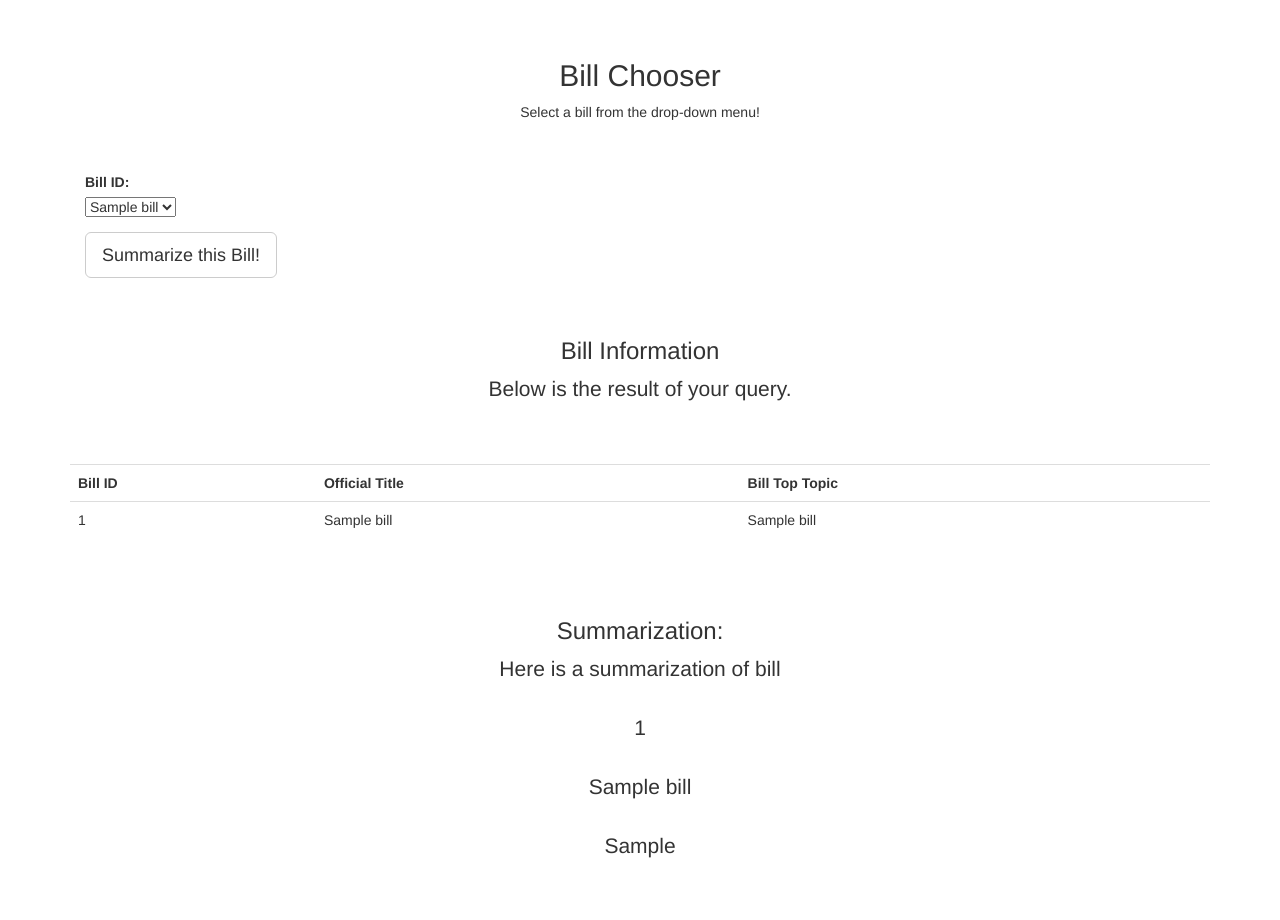
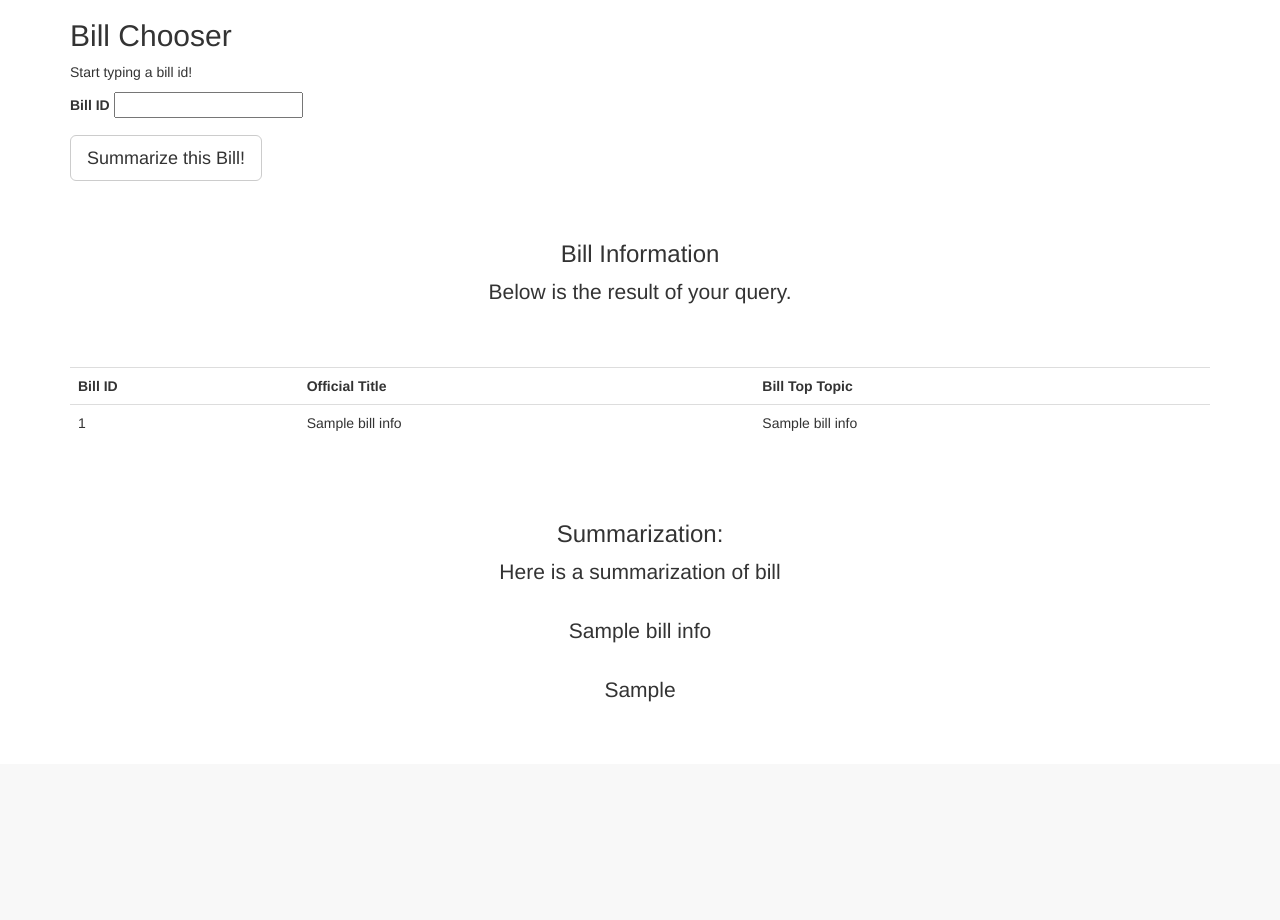
Before and after one commit to GitDavid/billuminate, a Flask app: template bill_app/templates/output.html in a window 1280 px wide. Shown: the part 51-971 px from the top of the page. After the commit the page ends 753 px from the top, so only its background shows below. Run offline with Flask 2, Linux system fonts and the light colour scheme; the template is opened without the code that fills it: values that come from a table or form of the project are taken from there, most other values are stand-ins (such as "Sample title", 1, 10 or a date in 2020); some libraries are stand-ins or nearby versions.

Commit message:
successfully adde autocomplete for bill ID

```diff
--- a/bill_app/models.py
+++ b/bill_app/models.py
@@ -14,7 +14,7 @@ def create_single_text_string(tree, tag='text'):
     text = ""
     for elt in tree.getiterator(tag):
         if isinstance(elt.text, str):
-            text += elt.text  + ' '
+            text += elt.text + ' '
     return text
 
 
--- a/bill_app/routes.py
+++ b/bill_app/routes.py
@@ -1,15 +1,14 @@
-from flask import render_template, request
+from flask import render_template, request, jsonify, Response
 from bill_app import app
 from sqlalchemy import create_engine
-# from sqlalchemy_utils import database_exists, create_database
 import pandas as pd
 import psycopg2
 from bill_app import models
+import json
+from wtforms import TextField, Form
 
 
 # Python code to connect to Postgres
-# You may need to modify this based on your OS,
-# as detailed in the postgres dev setup materials.
 user = 'melissaferrari'  # add your Postgres username here
 host = 'localhost'
 dbname = 'congressional_bills'
@@ -18,85 +17,118 @@ con = None
 con = psycopg2.connect(database=dbname,
                        user=user)
 
-@app.route('/')
+
+class SearchForm(Form):
+    bill_id = TextField('Bill ID', id='bill_autocomplete')
+
+
+@app.route('/output', methods=['GET'])
+def bills_output():
+
+    bill_id = request.args.get('bill_id')
+    print('BILL ID = {}'.format(bill_id))
+
+    # just select the bill from the database
+    query_info = """
+                 SELECT bill_id, official_title, subjects_top_term
+                 FROM bills WHERE bill_id='%s';
+                 """
+    print(query_info)
+    query_text = """
+                 SELECT bill_ix, text FROM bill_text bt
+                 INNER JOIN bills b ON bt.bill_ix = b.id WHERE b.bill_id='%s';
+                 """
+
+    query_info_results = pd.read_sql_query(query_info % (bill_id,), con)
+    query_text_results = pd.read_sql_query(query_text % (bill_id,), con)
+
+    if len(query_text_results) == 0:
+        raise Exception('Oh no! This bill is not in the database.')
+
+    # if len(query_text_results) > 1:
+    #    raise Exception('More than one bill mapped. Something is wrong!')
+
+    info_dict = query_info_results.loc[0].to_dict()
+    text_dict = query_text_results.loc[0].to_dict()
+
+    string_xml = text_dict['text']
+    summarization_result = models.do_summarization(string_xml)
+
+    form = SearchForm(request.form)
+
+    return render_template("output.html",
+                           summarization_result=summarization_result,
+                           bill_info=info_dict,
+                           bill_text=text_dict,
+                           form=form)
+
+
+@app.route('/api/bills/<bill_id>', methods=['GET'])
+def get_bills(bill_id):
+
+    query = "SELECT bill_id FROM bills WHERE bill_id LIKE '%" + bill_id + "%' LIMIT 10;"
+    query_results = pd.read_sql_query(query, con)
+    #output_list = list(query_results.bill_id.astype(str).str.cat(query_results.official_title.astype(str), sep=' - '))
+    output_list = list(query_results['bill_id'].values)
+    print(output_list)
+    return jsonify(output_list)
+
+
+@app.route('/', methods=['GET', 'POST'])
+def index():
+    form = SearchForm(request.form)
+    return render_template("bill_search.html",
+                           form=form)
+
+
+NAMES = ["hr2-114", "hr4-115", "s200-113", "hr20-114"]
+
+
+@app.route('/autocomplete', methods=['GET'])
+def autocomplete():
+    return Response(json.dumps(NAMES), mimetype='application/json')
+    # return jsonify(matching_results=NAMES)
+
+
+"""
+@app.route('/autocomplete', methods=['GET'])
+def autocomplete():
+    search = request.args.get('autocomplete')
+    query_list = "SELECT bill_id FROM bills WHERE bill_id LIKE '%"+ search+"%' LIMIT 10;""
+    print(query_list)
+    # query_list = query_list.replace("%%", "% %s %")
+    query_list_results = pd.read_sql_query(query_list % (search,), con)
+
+    df_dict = query_list_results.to_dict()
+    print(df_dict)
+    return Response(json.dumps(df_dict), mimetype='application/json')
+    # jsonify(matching_results=df_dict)
+
+"""
+
+
+@app.route('/db_fancy')
+def bills_page_fancy():
+    sql_query = """
+                SELECT bill_id, official_title, subjects_top_term
+                FROM bills WHERE status=1;
+                """
+    query_results = pd.read_sql_query(sql_query, con)
+    bills = []
+    for i in range(0, query_results.shape[0]):
+        d = dict(bill_id=query_results.iloc[i]['bill_id'],
+                 official_title=query_results.iloc[i]['official_title'],
+                 subjects_top_term=query_results.iloc[i]['subjects_top_term'])
+        bills.append(d)
+    return render_template('bill_list.html', bills=bills)
+
+
+# @app.route('/')
 @app.route('/bill_input')
 def bill_input():
-    query_list = "SELECT bill_id FROM bills;"
+    query_list = "SELECT bill_id FROM bills WHERE (id>=9000) AND (id<10000);"
     query_list_results = pd.read_sql_query(query_list, con)
     bill_id_list = list(query_list_results['bill_id'])
     return render_template("bill_search.html",
                            title='Bill selector',
                            bill_list=bill_id_list)
-
-@app.route('/db')
-def bill_page():
-    sql_query = """
-                SELECT * FROM bills WHERE status=1;
-                """
-
-    query_results = pd.read_sql_query(sql_query, con)
-    bills = ""
-    print(query_results[:10])
-    for i in range(0, 10):
-        bills += query_results.iloc[i]['official_title']
-        bills += "<br>"
-    return bills
-
-
-@app.route('/db_fancy')
-def bills_page_fancy():
-    sql_query = """
-                SELECT bill_id, official_title, subjects_top_term FROM bills WHERE status=1;
-                """
-    query_results = pd.read_sql_query(sql_query, con)
-    bills = []
-    for i in range(0, query_results.shape[0]):
-        bills.append(dict(bill_id=query_results.iloc[i]['bill_id'],
-                          official_title=query_results.iloc[i]['official_title'],
-                          subjects_top_term=query_results.iloc[i]['subjects_top_term']))
-    return render_template('bill_list.html', bills=bills)
-
-
-
-
-
-@app.route('/output')
-def bills_output():
-    # pull 'bill_id' from input field and store it
-    bill_id = request.args.get('bill_id')
-    print('BILL ID = {}'.format(bill_id))
-    #bill_id = 'hr4764-114'
-
-    # just select the bill from the database
-    query_info = "SELECT bill_id, official_title, subjects_top_term FROM bills WHERE bill_id='%s';" % bill_id
-    #query_text = "SELECT bill_ix, text FROM bill_text WHERE bill_ix = (SELECT ls.id FROM bills ls WHERE bill_id='%s');" % bill_id
-    query_text = "SELECT bill_ix, text FROM bill_text bt INNER JOIN bills b ON bt.bill_ix = b.id WHERE b.bill_id = '%s';" % bill_id
-
-    query_info_results = pd.read_sql_query(query_info, con)
-    query_text_results = pd.read_sql_query(query_text, con)
-
-    # assert len(query_text_results) == 0 ## Asserts should never happen
-    if len(query_text_results) == 0:
-        raise Exception('Oh no! This bill is not in the database.')
-
-    if len(query_text_results) > 1:
-        raise Exception('More than one bill mapped to this idea. Something is wrong!')
-
-    bills = []
-    i = 0
-    for ix in range(1):
-        bills.append(dict(bill_id=query_info_results.iloc[i]['bill_id'],
-                          official_title=query_info_results.iloc[i]['official_title'],
-                          subjects_top_term=query_info_results.iloc[i]['subjects_top_term']))
-
-    string_xml = query_text_results.iloc[0]['text']
-    summarization_result = models.do_summarization(string_xml)
-
-    query_list = "SELECT bill_id FROM bills;"
-    query_list_results = pd.read_sql_query(query_list, con)
-    bill_id_list = list(query_list_results['bill_id'])
-
-    return render_template("output.html",
-                           summarization_result=summarization_result,
-                           bills=bills,
-                           bill_list=bill_id_list)
--- a/bill_app/templates/base.html
+++ b/bill_app/templates/base.html
@@ -17,8 +17,10 @@
         <!-- Custom styles for this template -->
         <link href="../static/css/starter-template.css" rel="stylesheet">
 
+        <link href="../static/css/jquery-ui.min.css" rel="stylesheet">
+
         <!-- IE10 viewport hack for Surface/desktop Windows 8 bug -->
-        <script src="../../assets/js/ie10-viewport-bug-workaround.js"></script>
+        <!-- <script src="../../assets/js/ie10-viewport-bug-workaround.js"></script> -->
 
     </head>
 
@@ -48,6 +50,7 @@
 
     <!-- HEADER -->
 
+
     <!-- INSERT BODY -->
 
     <section id="page_body">
@@ -60,9 +63,9 @@
     <!-- Footer -->
 
     <!-- Bootstrap core JavaScript -->
-    <!-- Placed at the end of the document so the pages load faster -->
+    <!-- Placed at the end of the document so the pages load faster
     <script src="https://ajax.googleapis.com/ajax/libs/jquery/1.11.1/jquery.min.js"></script>
-    <script src="../static/js/bootstrap.min.js"></script>
+    <script src="../static/js/bootstrap.min.js"></script>-->
 
     </body>
 </html>
--- a/bill_app/templates/output.html
+++ b/bill_app/templates/output.html
@@ -2,24 +2,40 @@
 
 {% block content %}
 
+
+<!-- AUTOCOMPLETE BILL FIELD -->
+<script src="https://code.jquery.com/jquery-1.10.2.min.js"></script>
+<script src="../static/js/bootstrap.min.js"></script>
+<script src="../static/js/jquery-ui.min.js"></script>
+
+<script>
+    $(function() {
+     $( "#bill_autocomplete" ).autocomplete({
+      source: function( request, response ) {
+        $.ajax({
+          url: '/api/bills/' + request.term,
+          dataType: "json",
+          success: function( data ) {
+            response( data );
+          }
+        });
+      },
+      minLength: 2
+    });
+  });
+</script>
+
 <div class="container">
 
-  <div class="starter-template">
+  <div>
     <h2>Bill Chooser</h2>
-    <p>Select a bill from the drop-down menu!</p>
+    <p>Start typing a bill id!</p>
   </div>
-
-  <div class = "container">
-
-    <form action="/output" method="GET">
+  <div>
+    <form action="/output" method="GET" method="POST" role="form">
       <div class="form-group">
-
-        <label for="bill_id">Bill ID:</label> <br>
-        <select width="1000px" name="bill_id" id="bill_id">
-          {% for x in bill_list %}
-          <option value="{{ x }}"{% if loop.first %} SELECTED{% endif %}>{{ x }}</option>
-          {% endfor %}
-        </select>
+          {{ form.bill_id.label }}
+          {{ form.bill_id }}
       </div>
 
       <div>
@@ -28,8 +44,6 @@
 
     </form>
   </div>
-
-
 </div>
 
 
@@ -41,11 +55,10 @@
   </div>
 
   <table class="table table-hover">
-    <tr><th>Bill ID</th><th>Official Title</th><th>Bill Top Topic</th></tr>
-    {% for bill in bills %}
-    <tr><td>{{ bill['bill_id'] }}</td><td>{{ bill['official_title'] }}</td><td> {{ bill['subjects_top_term'] }}</td></tr>
-    {% endfor %}
-  </table>
+      <tr><th>Bill ID</th><th>Official Title</th><th>Bill Top Topic</th></tr>
+      <tr><td>{{ bill_info.bill_id }}</td><td>{{ bill_info.official_title }}</td><td> {{ bill_info.subjects_top_term }}</td></tr>
+    </table>
+
 
 </div>
 
@@ -53,13 +66,10 @@
 
   <div class="starter-template">
     <h3>Summarization:</h3>
-    {% for bill in bills %}
     <p class="lead">Here is a summarization of bill <br><br>
-      {{ bill['bill_id'] }} <br><br>
-      {{ bill['official_title'] }} <br><br>
+      {{ bill_info.official_title }} <br><br>
       {{summarization_result}}
     </p>
-    {% endfor %}
 
   </div>
 
```
Also changed, not shown: bill_app/templates/bill_search.html (+29 -17 lines).
